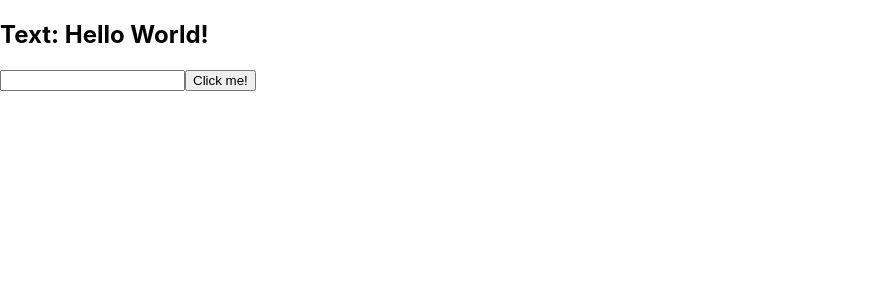
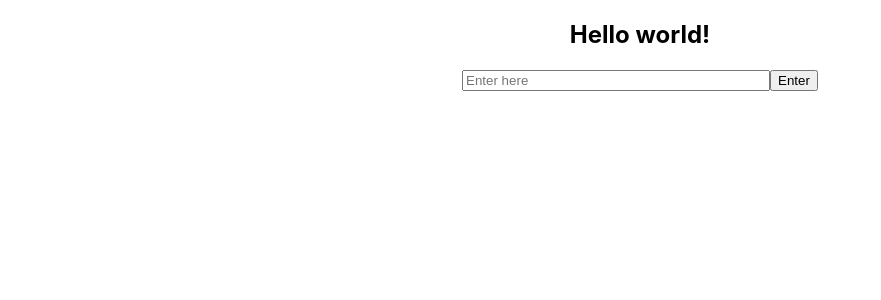
Before and after one commit to mihailsinM/mihailsinM.github.io, a React (Create React App) app: page / in a window 1280 px wide. Shown: the top 300 px of the page, without its empty margins (0-881 px from the left). Built offline with nearby package versions, Linux system fonts and the light colour scheme.

Commit message:
elements and components

```diff
--- a/src/App.js
+++ b/src/App.js
@@ -1,26 +1,50 @@
-import logo from './logo.svg';
+import { Component } from 'react';
 import './App.css';
+
+const Header = () => {
+  return <h2>Hello world!</h2>
+}
+
+// const Field = () => {
+//   const holder = 'Enter here';
+//   const styleField = {
+//     width: '300px'
+//   };
+//   return <input
+//     placeholder={holder}
+//     type="text"
+//     style={styleField} />
+// }
+
+
+class Field extends Component {
+  render() {
+    const holder = 'Enter here';
+    const styleField = {
+      width: '300px'
+    };
+    return <input
+      placeholder={holder}
+      type="text"
+      style={styleField} />
+  }
+}
+
+function Btn() {
+  const text = 'Login.';
+  const logged = true;
+
+  return <button>{logged ? 'Enter' : text}</button>
+}
 
 function App() {
   return (
     <div className="App">
-      <header className="App-header">
-        <img src={logo} className="App-logo" alt="logo" />
-        <p>
-          Edit <code>src/App.js</code> and save to reload.
-        </p>
-        <a
-          className="App-link"
-          href="https://reactjs.org"
-          target="_blank"
-          rel="noopener noreferrer"
-        >
-          Learn React
-        </a>
-        <p>my app</p>
-      </header>
+      <Header />
+      <Field />
+      <Btn />
     </div>
   );
 }
-
+export { Header };
 export default App;
--- a/src/index.js
+++ b/src/index.js
@@ -2,26 +2,12 @@ import React from 'react';
 import ReactDOM from 'react-dom/client';
 import './index.css';
 import App from './App';
+import { Header } from './App';
 
-// const elem = <h2>Hello World!</h2>;
-// const elem = React.createElement("h2", { className: 'greetings' }, 'Hello World!');
-
-
-const text = 'Hello World!';
-
-const elem = (
-  <div>
-    <h2>Text: {text}</h2>
-    <input type='text' />
-    <label htmlFor="" className="htmlFor"></label>
-    <button>Click me!</button>
-  </div>
-);
 const root = ReactDOM.createRoot(document.getElementById('root'));
 root.render(
   // <React.StrictMode>
-  //   <App />
+  <App />
   // </React.StrictMode>
 
-  elem
 );
```
